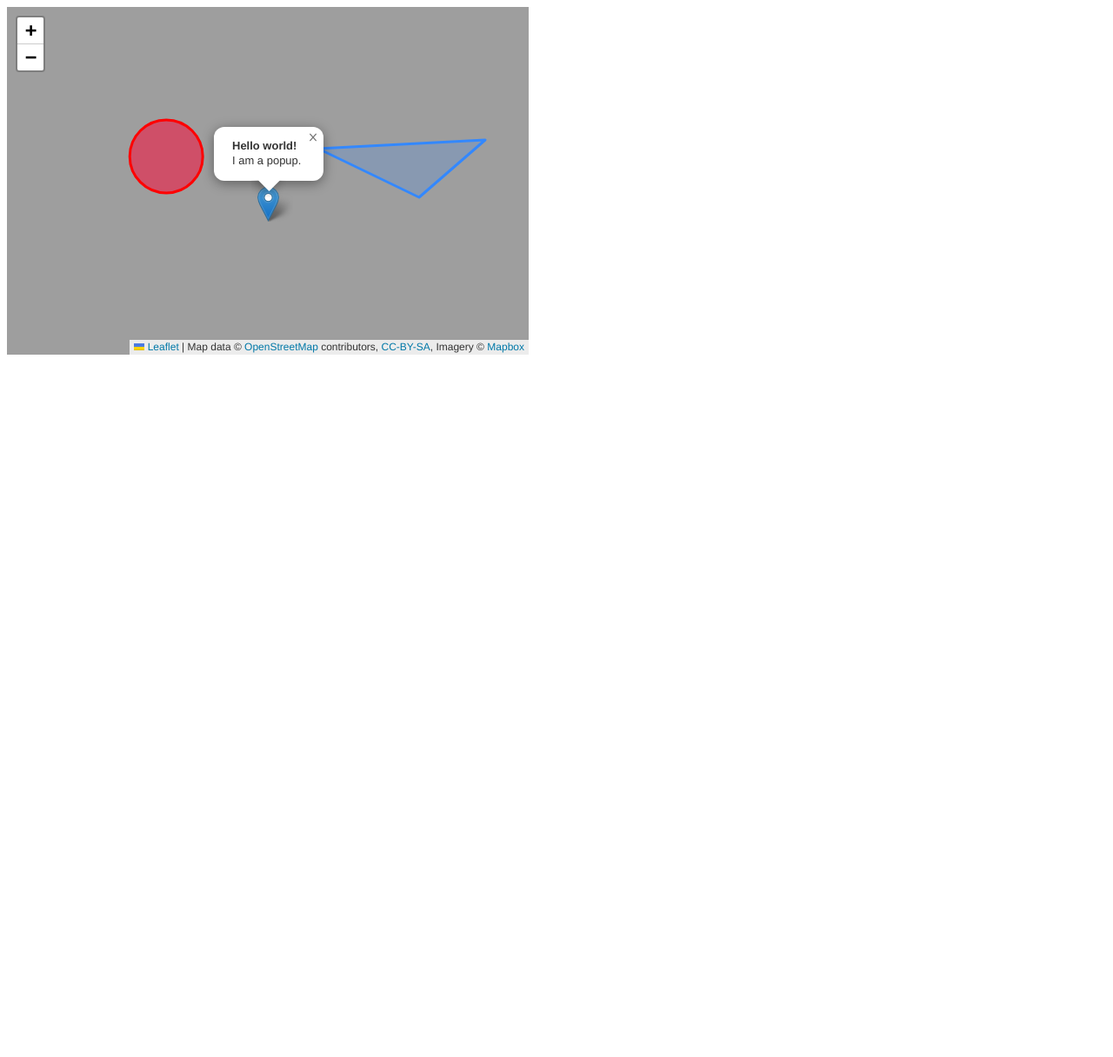
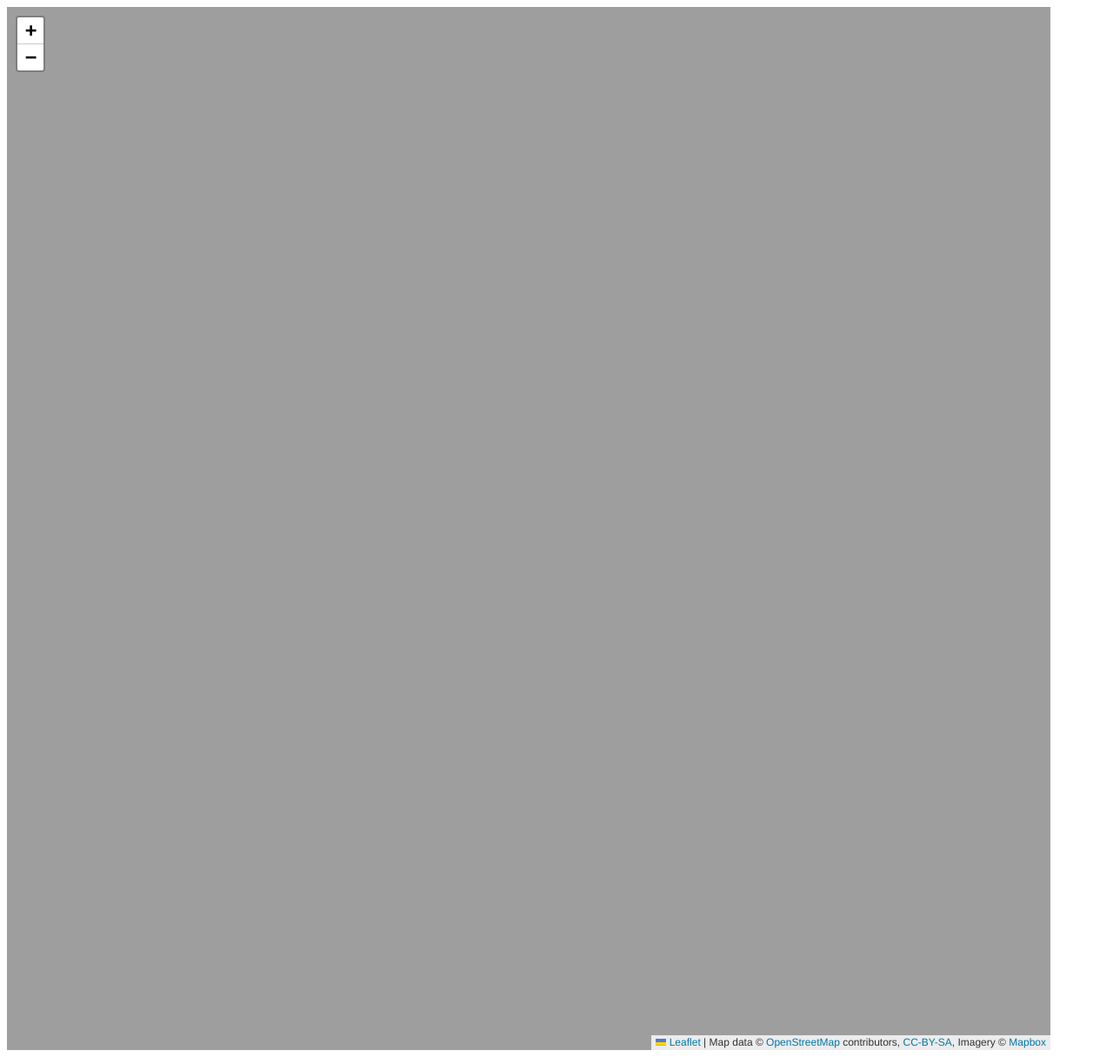
Before and after one commit to RenjieTang/MagickTable, a Python web app: template mapui/templates/leaflet_example.html in a window 1280 px wide. Shown: the whole page at 87% size. Before the commit the page ends 408 px from the top, so only its background shows below. Run offline with Jinja, Linux system fonts and the light colour scheme; the template is opened without the code that fills it, so the values that code supplies are empty; some libraries are stand-ins or nearby versions.

Commit message:
demo-ed example

```diff
--- a/mapui/templates/leaflet_example.html
+++ b/mapui/templates/leaflet_example.html
@@ -21,7 +21,7 @@
 <body>
 
 
-<div id="mapid" style="width: 600px; height: 400px;"></div>
+<div id="mapid" style="width: 1200px; height: 1200px;"></div>
 <script>
 
     var mymap = L.map('mapid').setView([51.505, -0.09], 13);
@@ -34,20 +34,20 @@
         id: 'mapbox.streets'
     }).addTo(mymap);
 
-    L.marker([51.5, -0.09]).addTo(mymap)
-        .bindPopup("<b>Hello world!</b><br />I am a popup.").openPopup();
-
-    L.circle([51.508, -0.11], 500, {
-        color: 'red',
-        fillColor: '#f03',
-        fillOpacity: 0.5
-    }).addTo(mymap).bindPopup("I am a circle.");
-
-    L.polygon([
-        [51.509, -0.08],
-        [51.503, -0.06],
-        [51.51, -0.047]
-    ]).addTo(mymap).bindPopup("I am a polygon.");
+    // L.marker([51.5, -0.09]).addTo(mymap)
+    //     .bindPopup("<b>Hello world!</b><br />I am a popup.").openPopup();
+    //
+    // L.circle([51.508, -0.11], 500, {
+    //     color: 'red',
+    //     fillColor: '#f03',
+    //     fillOpacity: 0.5
+    // }).addTo(mymap).bindPopup("I am a circle.");
+    //
+    // L.polygon([
+    //     [51.509, -0.08],
+    //     [51.503, -0.06],
+    //     [51.51, -0.047]
+    // ]).addTo(mymap).bindPopup("I am a polygon.");
 
 
     var popup = L.popup();
```
Also changed, not shown: tile000.png (added), tile001.png (added), tile002.png (added), tile003.png (added), tile004.png (added), tile005.png (added), tile006.png (added), tile007.png (added), tile008.png (added), tile009.png (added), tile010.png (added), tile011.png (added), tile012.png (added), tile013.png (added), 2 more files.
